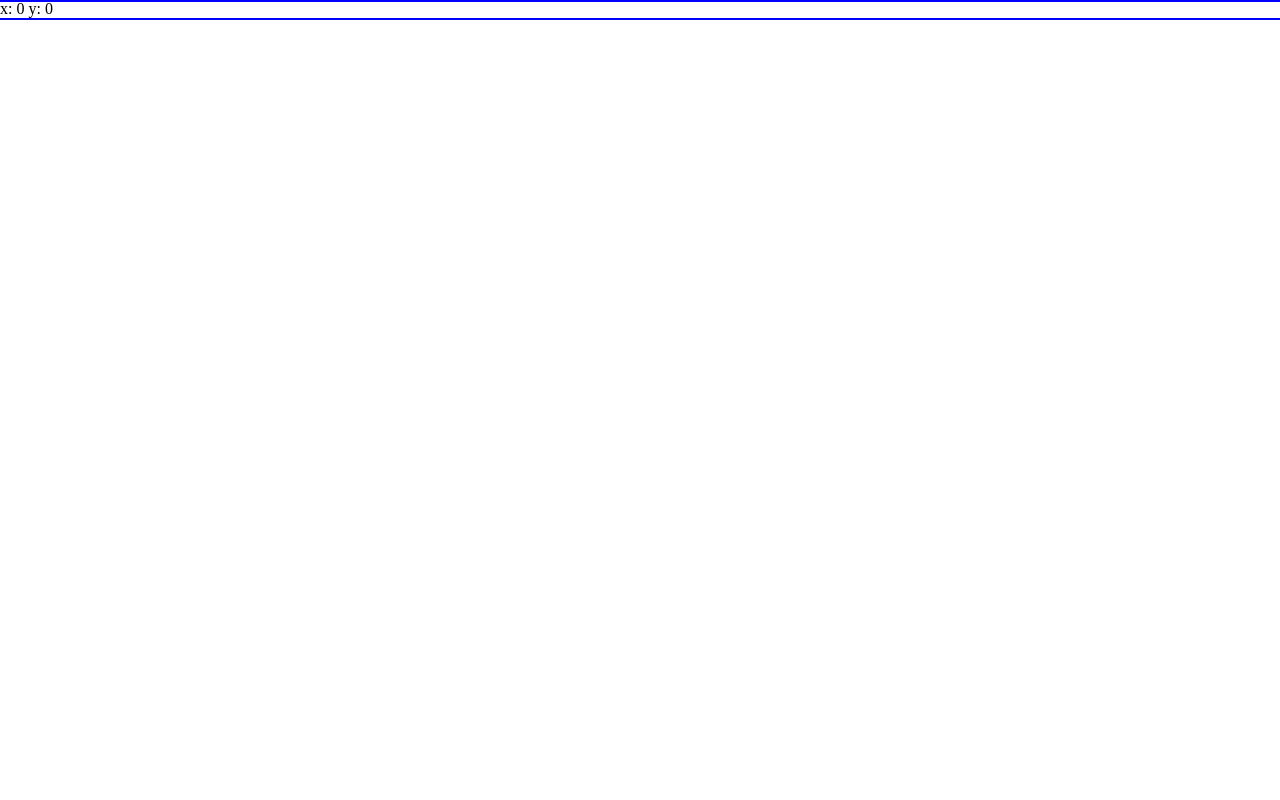
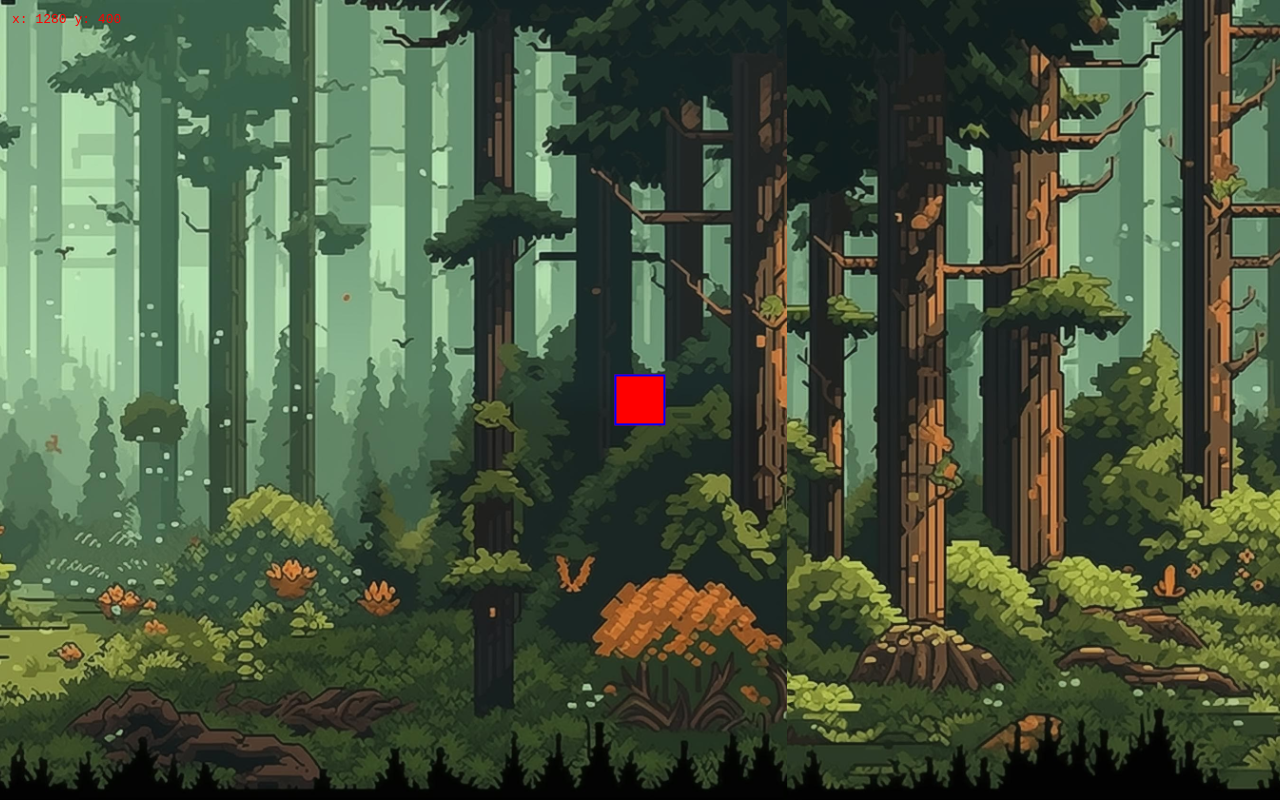
Before and after one commit to RasmusLeddyr/RasmusFlagermus, a React (Vite) app: page /game in a window 1280 px wide. Built offline with nearby package versions, Linux system fonts and the light colour scheme.

Commit message:
movement WIP

```diff
--- /dev/null
+++ b/src/functions/clampPosition.js
@@ -0,0 +1,8 @@
+const clamp = (pos, min, max) => Math.max(min, Math.min(max, pos));
+
+export function clampPosition(pos, bounds) {
+  return {
+    x: clamp(pos.x, 0, bounds.maxX),
+    y: clamp(pos.y, 0, bounds.maxY),
+  };
+}
--- a/src/global.css
+++ b/src/global.css
@@ -4,7 +4,7 @@
   margin: 0;
   padding: 0;
 
-  outline: 2px solid blue;
+  /* outline: 2px solid blue; */
 }
 
 #root {
--- a/src/pages/Game/Game.jsx
+++ b/src/pages/Game/Game.jsx
@@ -1,35 +1,61 @@
 import { useEffect, useRef, useState } from "react";
 import styles from "./Game.module.css";
 import { cl } from "../../functions/setStyles";
+import { clampPosition } from "../../functions/clampPosition";
+
+const controlKeys = [
+  "w",
+  "a",
+  "s",
+  "d",
+  "arrowup",
+  "arrowleft",
+  "arrowdown",
+  "arrowright",
+];
 
 export default function Game() {
-  const [plrPos, setPlrPos] = useState({ x: 0, y: 0 });
+  const [viewSize, setViewSize] = useState({ w: 0, h: 0 });
+
+  const mapWidth = viewSize.w * 2;
+  const mapHeight = viewSize.h * 1;
+  const base = Math.min(viewSize.w, viewSize.h);
+  const pixPerSec = base * 0.5;
+
+  const [plrPos, setPlrPos] = useState({ x: mapWidth / 2, y: mapHeight / 2 });
+
+  useEffect(() => {
+    if (mapWidth === 0 || mapHeight === 0) return;
+    setPlrPos({ x: mapWidth / 2, y: mapHeight / 2 });
+  }, [mapWidth, mapHeight]);
+
+  useEffect(() => {
+    const update = () =>
+      setViewSize({ w: window.innerWidth, h: window.innerHeight });
+    update();
+    window.addEventListener("resize", update);
+    return () => window.removeEventListener("resize", update);
+  }, []);
+  const halfW = viewSize.w / 2;
+  const halfH = viewSize.h / 2;
+  const camPos = {
+    x: Math.max(halfW, Math.min(mapWidth - halfW, plrPos.x)),
+    y: Math.max(halfH, Math.min(mapHeight - halfH, plrPos.y)),
+  };
 
   const viewportRef = useRef(null);
   const keysRef = useRef(new Set());
 
-  console.log("test!");
-
   useEffect(() => {
     // Detect and store key presses.
     const onDown = (input) => {
-      input.preventDefault();
       const key = input.key.toLowerCase();
-      if (
-        [
-          "w",
-          "a",
-          "s",
-          "d",
-          "arrowup",
-          "arrowleft",
-          "arrowdown",
-          "arrowright",
-        ].includes(key)
-      ) {
+
+      if (controlKeys.includes(key)) {
+        input.preventDefault();
         keysRef.current.add(key);
+        console.log("Pressed: " + key);
       }
-      console.log("Pressed: " + key);
     };
 
     // Detect and delete key releases.
@@ -50,17 +76,71 @@ export default function Game() {
     };
   }, []);
 
+  useEffect(() => {
+    let animFrame = 0;
+    let timeLast = performance.now();
+
+    const tick = (timeNow) => {
+      const timePassed = (timeNow - timeLast) / 1000;
+      timeLast = timeNow;
+
+      const keys = keysRef.current;
+
+      let dx = 0;
+      let dy = 0;
+
+      if (keys.has("w") || keys.has("arrowup")) dy -= 1;
+      if (keys.has("s") || keys.has("arrowdown")) dy += 1;
+      if (keys.has("a") || keys.has("arrowleft")) dx -= 1;
+      if (keys.has("d") || keys.has("arrowright")) dx += 1;
+
+      if (dx !== 0 || dy !== 0) {
+        const dirRoot = Math.hypot(dx, dy);
+        dx /= dirRoot;
+        dy /= dirRoot;
+
+        setPlrPos((pos) => {
+          const nextPos = {
+            x: pos.x + dx * pixPerSec * timePassed,
+            y: pos.y + dy * pixPerSec * timePassed,
+          };
+
+          return clampPosition(nextPos, { maxX: mapWidth, maxY: mapHeight });
+        });
+      }
+
+      animFrame = requestAnimationFrame(tick);
+    };
+
+    animFrame = requestAnimationFrame(tick);
+    return () => cancelAnimationFrame(animFrame);
+  }, [pixPerSec, mapWidth, mapHeight]);
+
+  // Styles.
+  const worldStyle = {
+    width: `${mapWidth}px`,
+    height: `${mapHeight}px`,
+    transform: `translate(${halfW - camPos.x}px, ${halfH - camPos.y}px)`,
+  };
+  const playerStyle = {
+    left: `${halfW + (plrPos.x - camPos.x)}px`,
+    top: `${halfH + (plrPos.y - camPos.y)}px`,
+    transform: "translate(-50%, -50%)",
+  };
+
   return (
     <div className={cl(styles, "viewport")} ref={viewportRef}>
-      <div className={cl(styles, "world")}>
-        <div className={cl(styles, "bug")} style={{ left: 900, top: 300 }} />
+      <div className={cl(styles, "debug")}>
+        x: {plrPos.x.toFixed(0)} y: {plrPos.y.toFixed(0)}
+      </div>
+      <div className={cl(styles, "world")} style={worldStyle}>
+        <div
+          className={cl(styles, "bug")}
+          style={{ left: mapWidth * 0.9, top: mapHeight * 0.3 }}
+        />
       </div>
 
-      <div className={cl(styles, "player")} />
-
-      <div className={styles.debug}>
-        x: {plrPos.x.toFixed(0)} y: {plrPos.y.toFixed(0)}
-      </div>
+      <div className={cl(styles, "player")} style={playerStyle} />
     </div>
   );
 }
--- a/src/pages/Game/Game.module.css
+++ b/src/pages/Game/Game.module.css
@@ -0,0 +1,33 @@
+.viewport {
+  position: fixed;
+  inset: 0;
+  overflow: hidden;
+  background: black;
+}
+
+.world {
+  position: absolute; /* IMPORTANT: inside viewport */
+  left: 0;
+  top: 0;
+  background-color: rgb(29, 38, 116);
+  background-image: url("../../assets/forest.jpg");
+  background-size: contain;
+}
+
+.player {
+  position: absolute;
+  width: 4vw;
+  height: 4vw;
+  background: red;
+  border: 2px solid blue;
+  box-sizing: border-box;
+}
+
+.debug {
+  position: absolute;
+  left: 12px;
+  top: 12px;
+  z-index: 2;
+  color: red;
+  font-family: monospace;
+}
```
Also changed, not shown: src/assets/forest.jpg (added).
